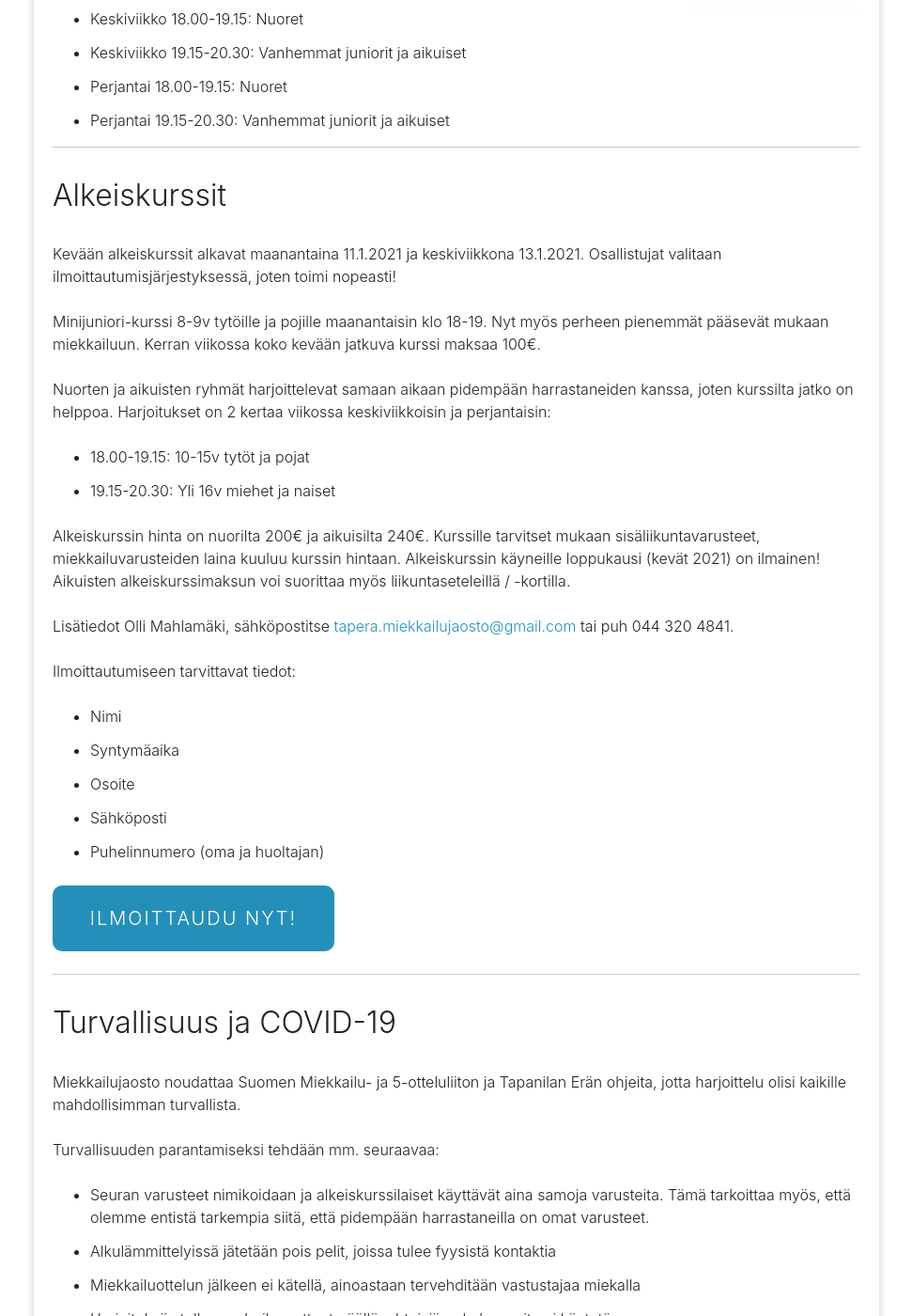
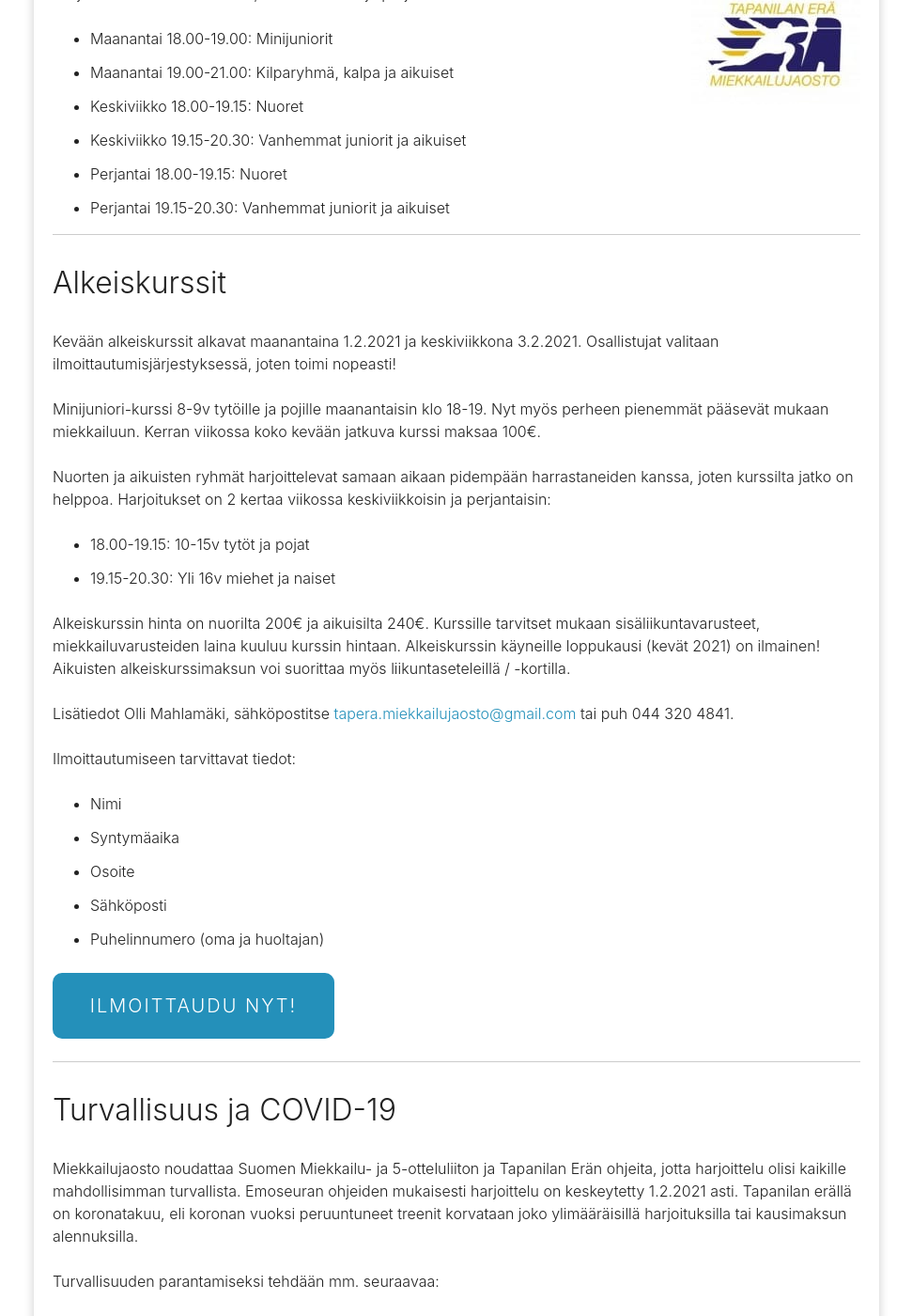
Before and after one commit to omahlama/eramiekkailu.fi, a Jekyll site: the page built from index.md, in a window 1280 px wide and 1400 px high, scrolled down 812 px. Shown: the whole window at 94% size, without its empty margins (154-1125 px from the left). Built offline with Jekyll 4.4.1, drawn with Linux system fonts in a browser that asks for light colours; nearby versions of some CDN libraries; some of the changed text lies outside the part shown.

Commit message:
Kauden alku ja koronainfoa

```diff
--- a/index.md
+++ b/index.md
@@ -9,6 +9,8 @@
 Olet Tapanilan Erän miekkailujaoston kotisivuilla. Keskitymme nuoriso- ja kilpailutoimintaan Pohjois-Helsingissä Tapanilan Urheilukeskuksessa (Erätie 3, 00700 HKI), aseina sekä kalpa että säilä.
 
 Jäsenemme ovat tasoltaan kuntoilijoista maailmalla mainetta niittäneisiin kilpaurheilijoihin. Eri tasoiset ja ikäiset harjoittelevat yhdessä, minkä ansiosta ilmapiiri harjoituksissa on avoin.
+
+<p class="warning">Jaoston toiminta on tauolla koronan takia 1.2.2021 asti.</p>
 
 <img id="logo" src="img/logo_era.jpg">
 
@@ -24,7 +26,7 @@
 
 ## Alkeiskurssit
 
-Kevään alkeiskurssit alkavat maanantaina 11.1.2021 ja keskiviikkona 13.1.2021. Osallistujat valitaan ilmoittautumisjärjestyksessä, joten toimi nopeasti!
+Kevään alkeiskurssit alkavat maanantaina 1.2.2021 ja keskiviikkona 3.2.2021. Osallistujat valitaan ilmoittautumisjärjestyksessä, joten toimi nopeasti!
 
 Minijuniori-kurssi 8-9v tytöille ja pojille maanantaisin klo 18-19. Nyt myös perheen pienemmät pääsevät mukaan miekkailuun. Kerran viikossa koko kevään jatkuva kurssi maksaa 100€.
 
@@ -52,6 +54,8 @@
 ## Turvallisuus ja COVID-19
 
 Miekkailujaosto noudattaa Suomen Miekkailu- ja 5-otteluliiton ja Tapanilan Erän ohjeita, jotta harjoittelu olisi kaikille mahdollisimman turvallista.
+Emoseuran ohjeiden mukaisesti harjoittelu on keskeytetty 1.2.2021 asti. Tapanilan erällä on koronatakuu, eli koronan vuoksi peruuntuneet treenit korvataan
+joko ylimääräisillä harjoituksilla tai kausimaksun alennuksilla.
 
 Turvallisuuden parantamiseksi tehdään mm. seuraavaa:
 
```
